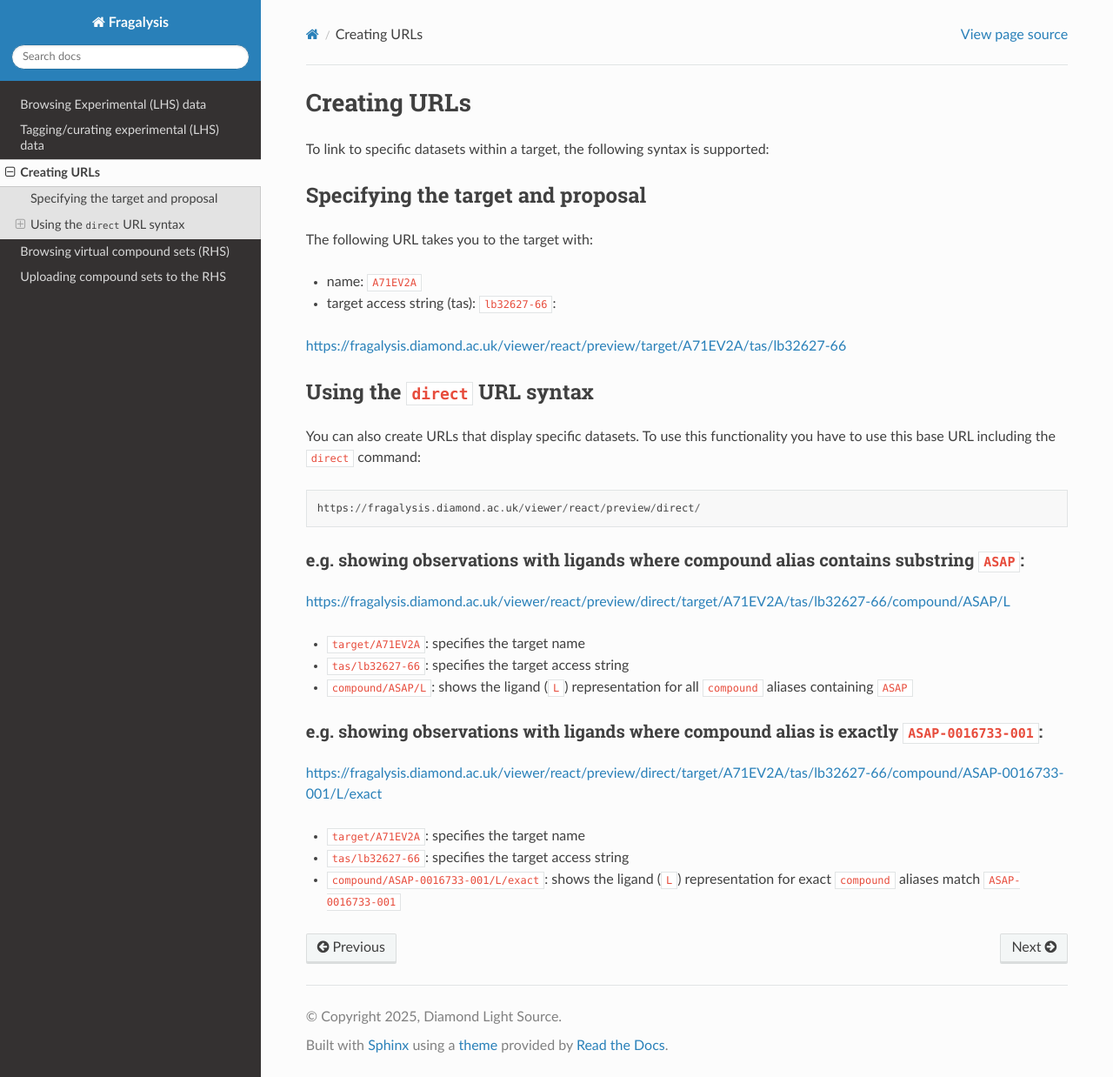
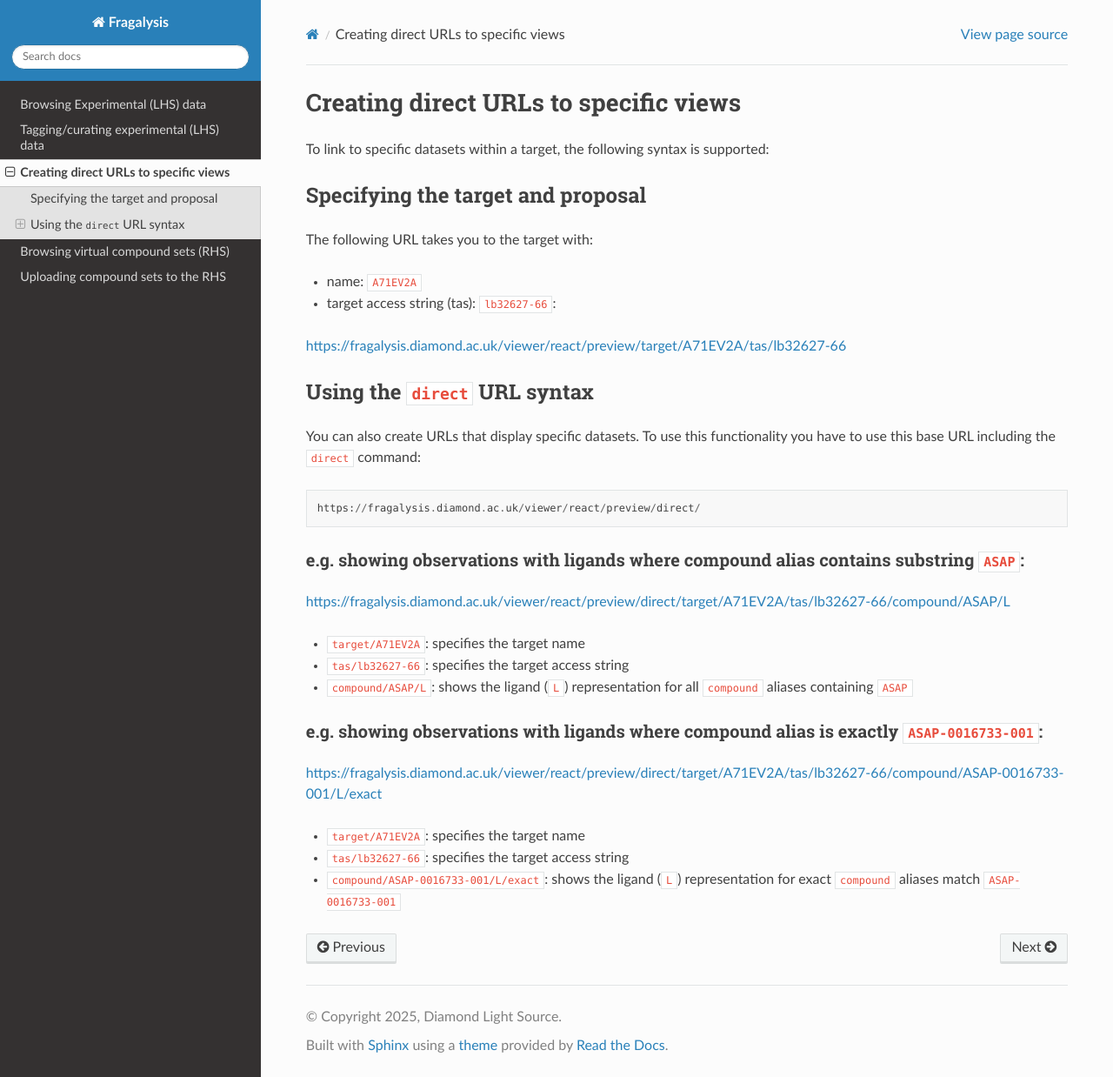
Before and after one commit to xchem/fragalysis, a Sphinx documentation site: the page built from docs/source/urls.md, in a window 1280 px wide and 1238 px high. Shown: the whole window at 87% size. Built offline with Sphinx 7.4.7 and the Read the Docs theme 3.1.0, drawn with Linux system fonts in a browser that asks for light colours; formulas are drawn with MathJax 3.

```diff
--- a/docs/source/urls.md
+++ b/docs/source/urls.md
@@ -1,5 +1,5 @@
 
-# Creating URLs
+# Creating direct URLs to specific views
 
 To link to specific datasets within a target, the following syntax is supported:
 
```
Also changed, not shown: docs/source/lhs.md (+16 -0 lines).
